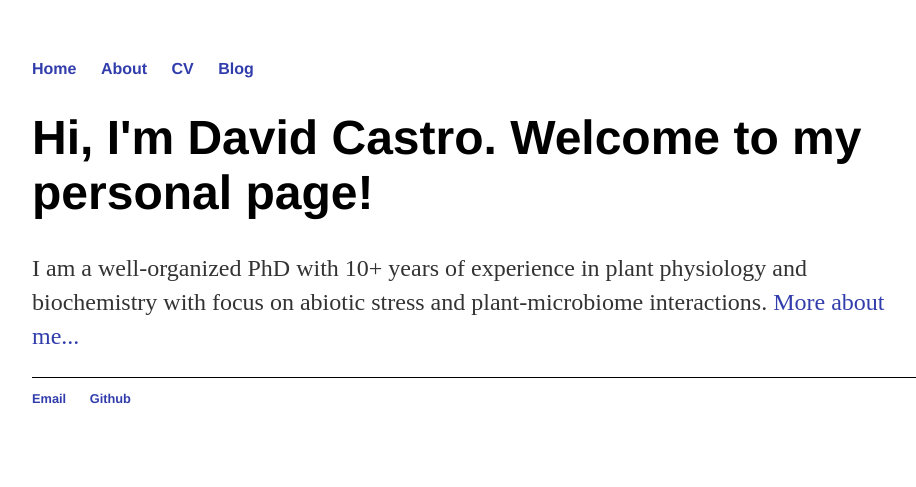
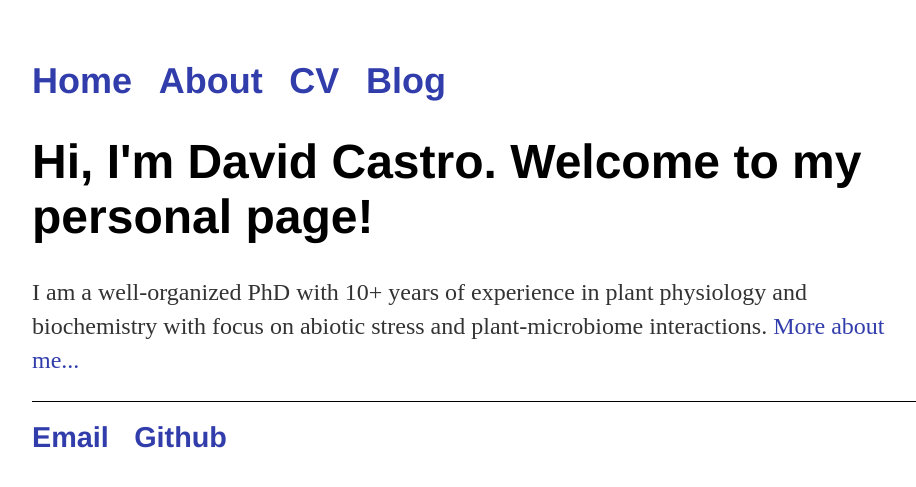
Before and after one commit to davcastrom/davcastrom.github.io, a Jekyll site: the page built from index.md, in a window 1280 px wide. Shown: the top 487 px of the page, without its empty margins (160-1076 px from the left). Built offline with Jekyll 4.4.1, drawn with Linux system fonts in a browser that asks for light colours.

Commit message:
Update main.css
trying resize with CSS file

```diff
--- a/assets/css/main.css
+++ b/assets/css/main.css
@@ -52,3 +52,7 @@ table, th, td {
     border-collapse: collapse;
     empty-cells: show;
   }
+
+  ul, li {
+    font-size: 1.5em;
+  }
```
